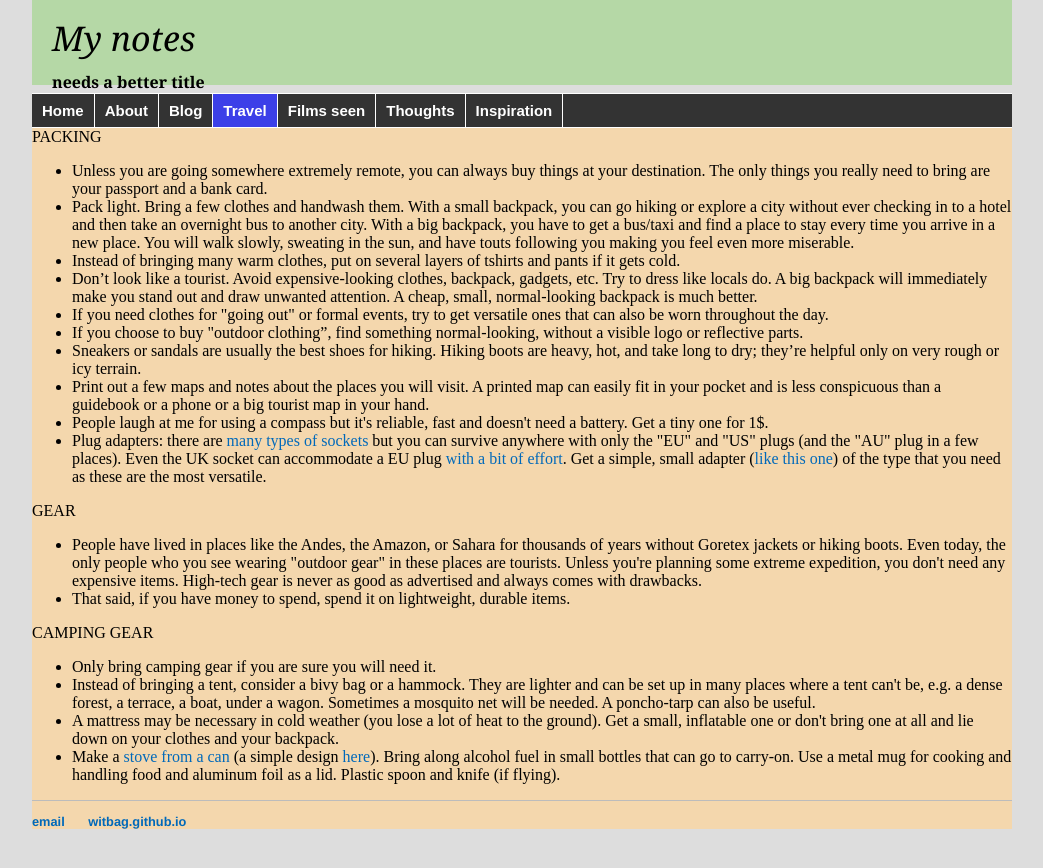
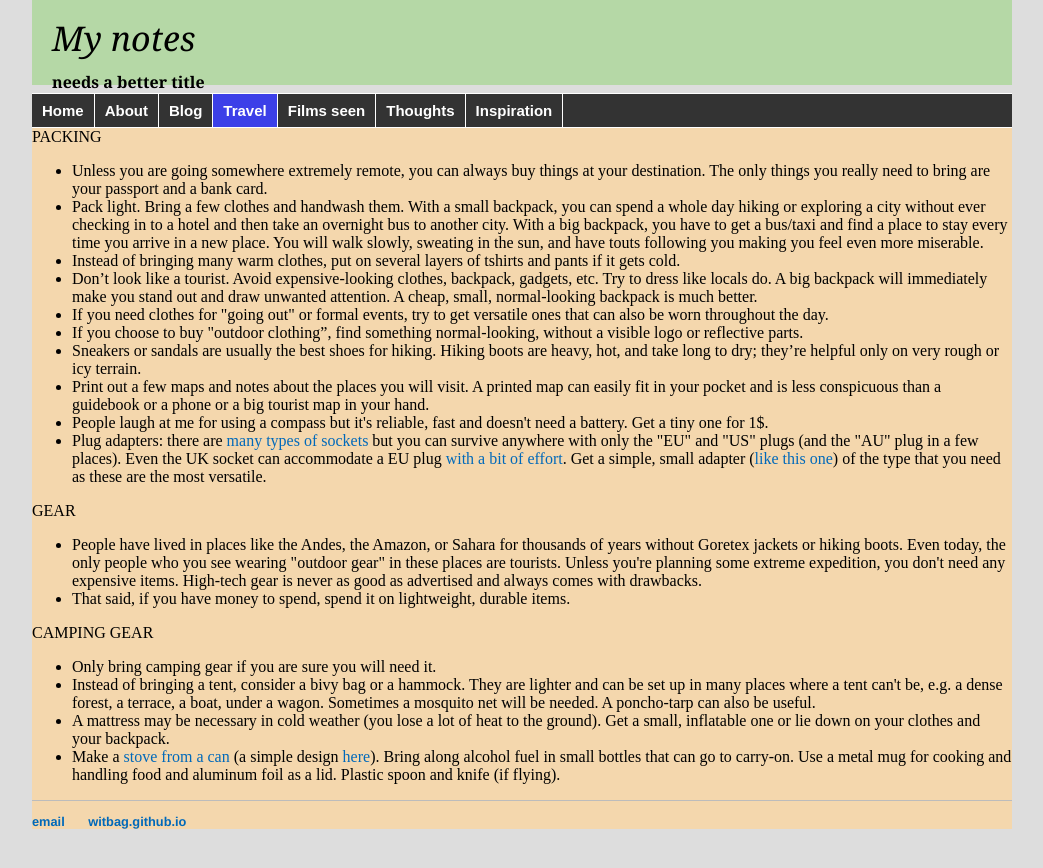
Before and after one commit to witbag/witbag.github.io, a Jekyll site: the page built from travel/packing.html, in a window 1280 px wide. Shown: the top 868 px of the page, without its empty margins (118-1161 px from the left). Built offline with Jekyll 4.4.1, drawn with Linux system fonts in a browser that asks for light colours.

Commit message:
Update packing.html

```diff
--- a/travel/packing.html
+++ b/travel/packing.html
@@ -8,7 +8,7 @@ title: Travel resources
 PACKING<br>
 <ul>
 <li>Unless you are going somewhere extremely remote, you can always buy things at your destination. The only things you really need to bring are your passport and a bank card.
-<li>Pack light. Bring a few clothes and handwash them. With a small backpack, you can go hiking or explore a city without ever checking in to a hotel and then take an overnight bus to another city. With a big backpack, you have to get a bus/taxi and find a place to stay every time you arrive in a new place. You will walk slowly, sweating in the sun, and have touts following you making you feel even more miserable.
+<li>Pack light. Bring a few clothes and handwash them. With a small backpack, you can spend a whole day hiking or exploring a city without ever checking in to a hotel and then take an overnight bus to another city. With a big backpack, you have to get a bus/taxi and find a place to stay every time you arrive in a new place. You will walk slowly, sweating in the sun, and have touts following you making you feel even more miserable.
 <li>Instead of bringing many warm clothes, put on several layers of tshirts and pants if it gets cold.
 <li>Don’t look like a tourist. Avoid expensive-looking clothes, backpack, gadgets, etc. Try to dress like locals do. A big backpack will immediately make you stand out and draw unwanted attention. A cheap, small, normal-looking backpack is much better.
 <li>If you need clothes for "going out" or formal events, try to get versatile ones that can also be worn throughout the day.
@@ -27,7 +27,7 @@ CAMPING GEAR<br>
 <ul>
 <li>Only bring camping gear if you are sure you will need it.
 <li>Instead of bringing a tent, consider a bivy bag or a hammock. They are lighter and can be set up in many places where a tent can't be, e.g. a dense forest, a terrace, a boat, under a wagon. Sometimes a mosquito net will be needed. A poncho-tarp can also be useful.
-<li>A mattress may be necessary in cold weather (you lose a lot of heat to the ground). Get a small, inflatable one or don't bring one at all and lie down on your clothes and your backpack.
+<li>A mattress may be necessary in cold weather (you lose a lot of heat to the ground). Get a small, inflatable one or lie down on your clothes and your backpack.
 <li>Make a <a href="https://en.wikipedia.org/wiki/Beverage-can_stove" target=_blank>stove from a can</a> (a simple design <a href="https://vimeo.com/64726512" target=_blank>here</a>). Bring along alcohol fuel in small bottles that can go to carry-on. Use a metal mug for cooking and handling food and aluminum foil as a lid. Plastic spoon and knife (if flying).
 </ul>
 
```
